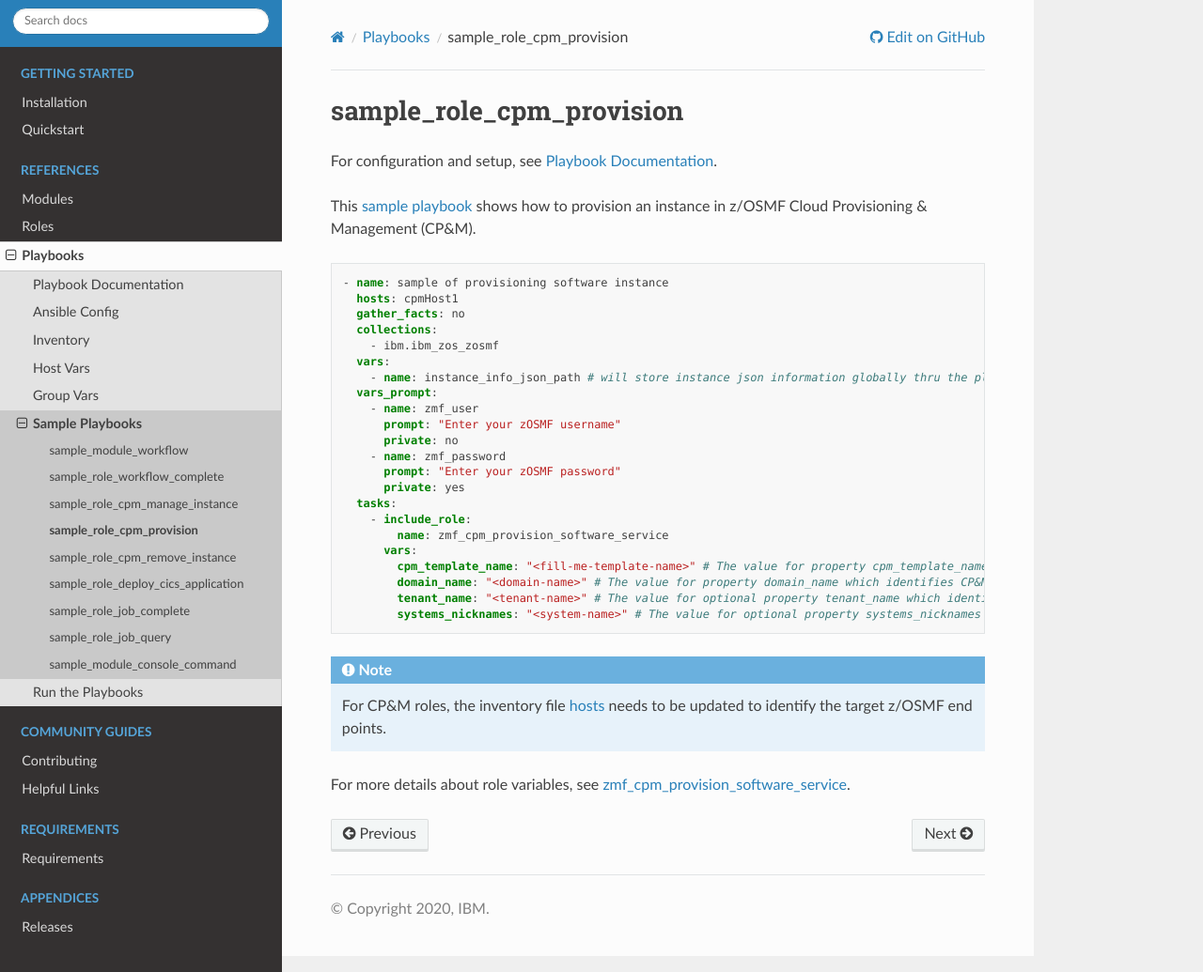
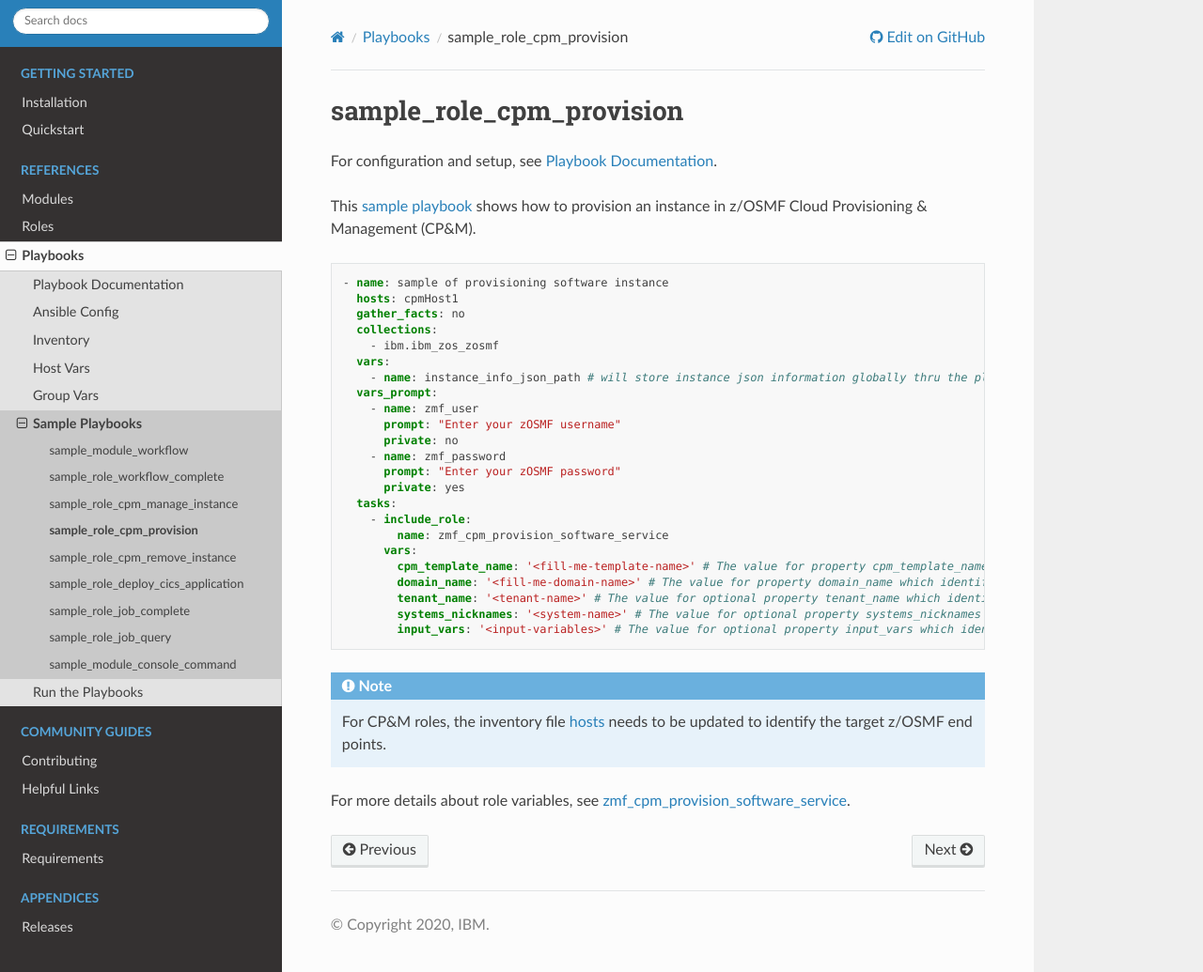
Before and after one commit to IBM/ibm_zos_zosmf, a Sphinx documentation site: the page built from docs/source/playbooks/sample_role_cpm_provision.rst, in a window 1280 px wide and 1035 px high. Shown: the whole window at 94% size. Built offline with Sphinx 7.4.7 and the Read the Docs theme 2.0.0, drawn with Linux system fonts in a browser that asks for light colours.

Commit message:
Change input var format and add doc

```diff
--- a/docs/source/playbooks/sample_role_cpm_provision.rst
+++ b/docs/source/playbooks/sample_role_cpm_provision.rst
@@ -29,11 +29,11 @@
        - include_role:
            name: zmf_cpm_provision_software_service
          vars:
-           cpm_template_name: "<fill-me-template-name>" # The value for property cpm_template_name which identifies the template (software service) user wants to provision with Cloud Provisioning & Management
-           domain_name: "<domain-name>" # The value for property domain_name which identifies CP&M domain in which specified template is defined
-           tenant_name: "<tenant-name>" # The value for optional property tenant_name which identifies CP&M tenant that is associated with the zmf_user that is provisioning the template
-           systems_nicknames: "<system-name>" # The value for optional property systems_nicknames which identifies on which system the software instance will be provisioned
-
+           cpm_template_name: '<fill-me-template-name>' # The value for property cpm_template_name which identifies the template (software service) user wants to provision with Cloud Provisioning & Management
+           domain_name: '<fill-me-domain-name>' # The value for property domain_name which identifies CP&M domain in which specified template is defined
+           tenant_name: '<tenant-name>' # The value for optional property tenant_name which identifies CP&M tenant that is associated with the zmf_user that is provisioning the template
+           systems_nicknames: '<system-name>' # The value for optional property systems_nicknames which identifies on which system the software instance will be provisioned
+           input_vars: '<input-variables>' # The value for optional property input_vars which identifies a list of dictionary objects that provides one or more input variables required for the template in "name" "value" format e.g. [{ "name":"VAR_NAME","value":"VAR_VALUE"}...]
 .. note::
 
   For CP&M roles, the inventory file `hosts`_ needs to be updated to identify the target z/OSMF end points.
```
Also changed, not shown: 2 other files.
